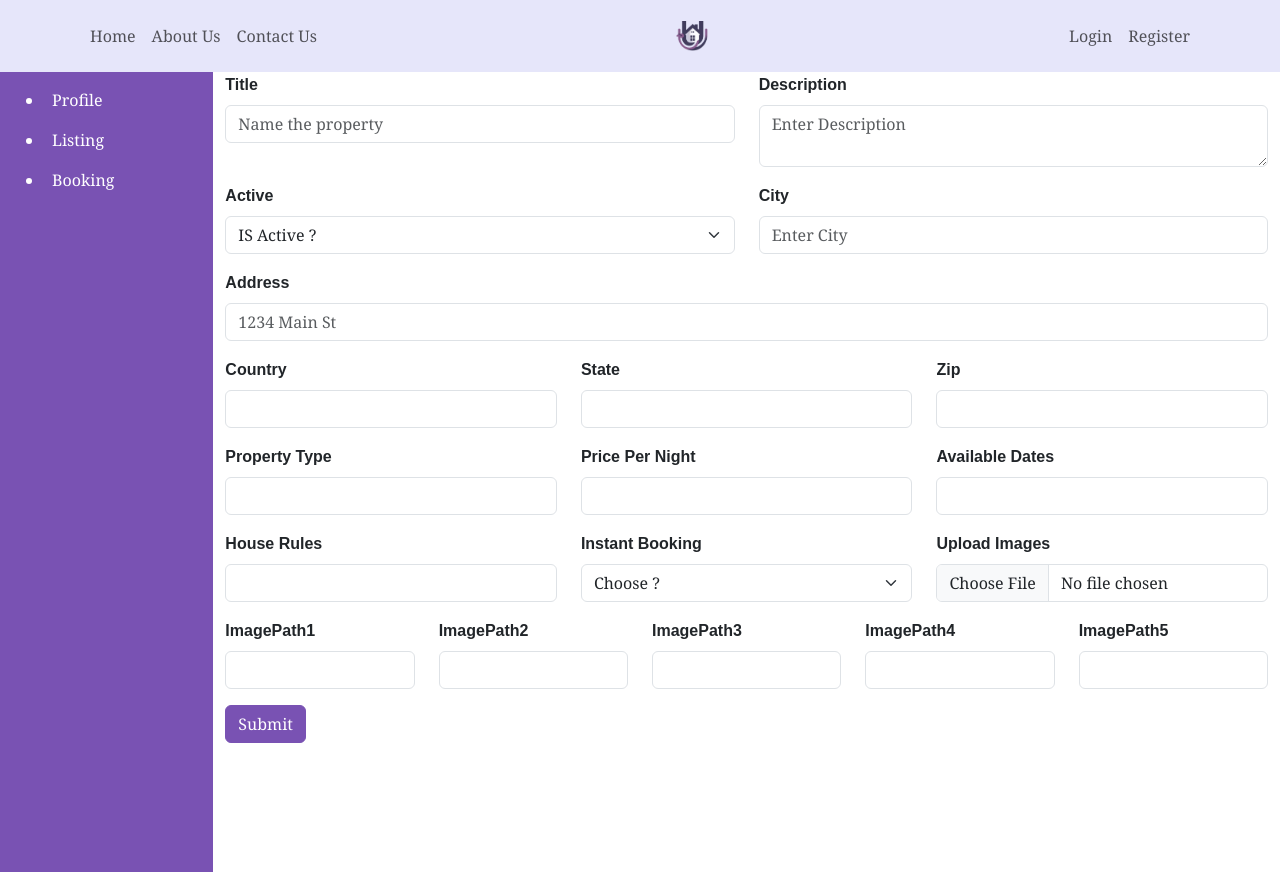
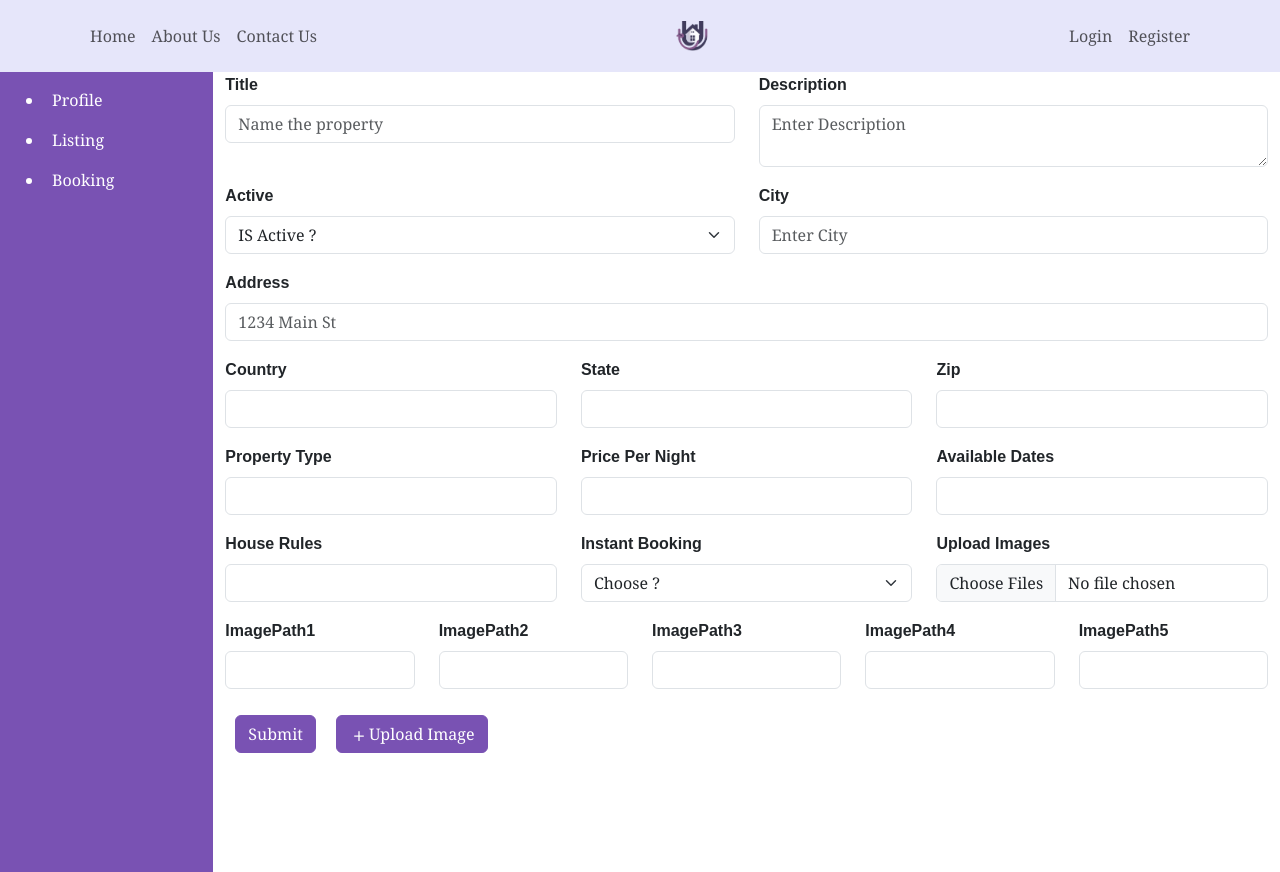
Before and after one commit to saud-ansari/Urbanstay-Ui, a React (Create React App) app: page /landlord/AddProperty/1 in a window 1280 px wide. Built offline with nearby package versions, Linux system fonts and the light colour scheme; no server answers.

Commit message:
Booking/Imageproperty added

```diff
--- a/src/App.js
+++ b/src/App.js
@@ -1,5 +1,5 @@
 import React, { useEffect, useState } from 'react';
-import { Button, Container, Image, Nav, Navbar } from 'react-bootstrap';
+import { Container, Image, Nav, Navbar } from 'react-bootstrap';
 import { Link, Navigate, Route, Routes, useNavigate } from 'react-router-dom';
 import { ToastContainer } from 'react-toastify';
 import Home from './pages/Home/Home';
@@ -22,6 +22,7 @@ import TenantPanel from './pages/Tenants/TenantPanel';
 import TProfile from './pages/Tenants/TProfile';
 import Dropdown from 'react-bootstrap/Dropdown';
 import { BoxArrowRight } from 'react-bootstrap-icons';
+import Booking from './pages/Landlord/Booking/Booking';
 
 const App = () => {
 
@@ -82,7 +83,7 @@ const App = () => {
       const parsedInfo = JSON.parse(userInfo);
       setId(parsedInfo.id); // Extract and store `id`
     }
-  }, []);
+  }, [id]);
 
 
   const handlelogout = () => {
@@ -146,10 +147,10 @@ const App = () => {
 
                     {
                       navLord &&
-                      <Button style={{ backgroundColor: '#7952b3', color: 'white', height: '39px' ,margin: '0 20px'}}
+                      <p className='Navbar' style={{ cursor: 'pointer', margin:'15px 15px' }}
                         onClick={() => navigate(`landlord/AddProperty`)}>
                         Add Listing
-                      </Button>
+                      </p>
                     }
 
                     <Dropdown>
@@ -195,10 +196,6 @@ const App = () => {
                         </Dropdown.Item>
                       </Dropdown.Menu>
                     </Dropdown>
-
-
-
-
                   </>
                 ) : (
                   <>
@@ -227,6 +224,7 @@ const App = () => {
           <Route path='Profile' element={<Profile />} />
           <Route path='listing' element={<Listing id={id} />} />
           <Route path='AddProperty/:id?' element={<Property iid={id} />} />
+          <Route path='booking' element={<Booking id={id} />} />
         </Route>
         {/* Tenants */}
         <Route path='tenants' element={<TenantPanel />}>
--- a/src/pages/ContactUs/ContactUs.js
+++ b/src/pages/ContactUs/ContactUs.js
@@ -1,6 +1,6 @@
 import React, { useState } from 'react'
 import { Button, Card, CardBody, Col, Container, Form, Row } from 'react-bootstrap'
-import { ChatLeftDotsFill, Envelope, EnvelopeFill, GeoAltFill, TelephoneFill } from 'react-bootstrap-icons';
+import { ChatLeftDotsFill, EnvelopeFill, GeoAltFill, TelephoneFill } from 'react-bootstrap-icons';
 import "./ContactUs.css";
 
 const ContactUs = () => {
--- a/src/pages/Landlord/AddProperty/Property.js
+++ b/src/pages/Landlord/AddProperty/Property.js
@@ -7,14 +7,16 @@ import Row from "react-bootstrap/Row";
 import { useNavigate, useParams } from "react-router-dom";
 import { toast } from "react-toastify";
 import { apiBaseUrl } from "../../../constants/apiConstant";
+import { Plus } from "react-bootstrap-icons";
 
 const Property = ({ iid }) => {
-
-  const {id} = useParams();
+  const [uploading, setUploading] = useState(false);
+  const [files, setFiles] = useState([]);
+  const { id } = useParams();
   const navigate = useNavigate();
 
   const [property, setProperty] = useState({
-    hostId: id ? '': iid,
+    hostId: id ? "" : iid,
     title: "",
     description: "",
     imagePath: "",
@@ -22,7 +24,7 @@ const Property = ({ iid }) => {
     imagePath3: "",
     imagePath4: "",
     imagePath5: "",
-    isActive: id ? '': 1,
+    isActive: id ? "" : 1,
     address: "",
     city: "",
     country: "",
@@ -36,7 +38,7 @@ const Property = ({ iid }) => {
 
   const handleChange = (e) => {
     const { name, value } = e.target;
-    if((name === "pricePerNight" || name === "zipCode") && isNaN(value))
+    if ((name === "pricePerNight" || name === "zipCode") && isNaN(value))
       return;
 
     setProperty({
@@ -51,7 +53,7 @@ const Property = ({ iid }) => {
   };
 
   const handleSubmit = () => {
-    if(
+    if (
       property.title &&
       property.description &&
       property.imagePath &&
@@ -70,23 +72,25 @@ const Property = ({ iid }) => {
       property.houseRules &&
       property.instantBooking !== " " &&
       property.isActive !== " "
-      ){
-    if(id){
-      axios.put(`${apiBaseUrl}/Property/${id}`,property)
-      .then((res)=> {
-        if(res){
+    ) {
+      if (id) {
+        axios
+          .put(`${apiBaseUrl}/Property/${id}`, property)
+          .then((res) => {
+            if (res) {
               toast.success("Property updated successfully");
-          navigate(`/landlord/listing`)
+              navigate(`/landlord/listing`);
             }
           })
-      .catch((err) => {console.log(err)})
-    }
-    else{
+          .catch((err) => {
+            console.log(err);
+          });
+      } else {
         axios
           .post(`http://localhost:57614/api/Property`, property)
           .then((res) => {
-        if(res){
-          navigate(`/landlord/listing`)
+            if (res) {
+              navigate(`/landlord/listing`);
               toast.success("Property added successfully");
             }
           })
@@ -99,13 +103,13 @@ const Property = ({ iid }) => {
             }
           });
       }
-  } else{
+    } else {
       toast.error("Please fill all the fields");
     }
   };
 
   useEffect(() => {
-    if(id){
+    if (id) {
       axios
         .get(`${apiBaseUrl}/Property/ById/${id}`)
         .then((res) => {
@@ -116,6 +120,52 @@ const Property = ({ iid }) => {
         .catch((err) => console.log(err));
     }
   }, [id]);
+
+  const handleUplaoad = (e) => {
+  setFiles([...e.target.files]);
+  };
+
+
+
+  const handlefileImage = () => {
+    if (files.length !== 5) {
+      toast.error("Please select exactly 5 images.");
+      return;
+    }
+
+    setUploading(true);
+    const formData = new FormData();
+    files.forEach((file) => {
+      formData.append("file", file);
+    });
+
+    // Upload files
+    axios
+      .post("http://localhost:57614/api/Property/upload", formData)
+      .then((res) => {
+        if (res.data && res.data.imagePaths && res.data.imagePaths.length === 5) {
+          setProperty({
+            ...property,
+            imagePath: res.data.imagePaths[0],
+            imagePath2: res.data.imagePaths[1],
+            imagePath3: res.data.imagePaths[2],
+            imagePath4: res.data.imagePaths[3],
+            imagePath5: res.data.imagePaths[4],
+          });
+          toast.success("Images added successfully!");
+        } else {
+          toast.error("Failed to process uploaded images.");
+        }
+      })
+      .catch((err) => {
+        console.error("Upload error:", err);
+        toast.error("Failed to upload images.");
+      })
+      .finally(() => {
+        setUploading(false);
+      });
+  };
+
 
   return (
     <>
@@ -261,7 +311,12 @@ const Property = ({ iid }) => {
 
           <Form.Group as={Col} controlId="formGridZip">
             <Form.Label>Upload Images</Form.Label>
-            <Form.Control type="file" />
+            <Form.Control
+              type="file"
+              multiple
+              onChange={handleUplaoad}
+              disabled={uploading}
+            />
           </Form.Group>
         </Row>
 
@@ -313,16 +368,23 @@ const Property = ({ iid }) => {
         </Row>
 
         <Button
+          disabled={uploading}
           style={{
             backgroundColor: "#7952b3",
             color: "White",
             borderColor: "#7952b3",
-            marginBottom: "10px",
+            margin: "10px 10px",
           }}
           onClick={handleSubmit}
         >
           Submit
         </Button>
+        <Button disabled={uploading} style={{
+            backgroundColor: "#7952b3",
+            color: "White",
+            borderColor: "#7952b3",
+            margin: "10px 10px",
+          }} onClick={()=>handlefileImage()}> <Plus size={20}/>Upload Image</Button>
       </Form>
     </>
   );
--- /dev/null
+++ b/src/pages/Landlord/Booking/Booking.js
@@ -0,0 +1,62 @@
+import axios from "axios";
+import React, { useEffect, useState } from "react";
+import { apiBaseUrl } from "../../../constants/apiConstant";
+import { Accordion } from "react-bootstrap";
+import { format } from "date-fns";
+
+const Booking = ({ id }) => {
+  const [booking, setBooking] = useState([]);
+
+  useEffect(() => {
+    axios
+      .get(`${apiBaseUrl}/Booking/${id}`)
+      .then((res) => {
+        setBooking(res.data);
+      })
+      .catch((err) => console.log(err));
+  }, [id]);
+
+  return (
+    <>
+      <h2 className="text-center my-5">Booking Details</h2>
+      {booking &&
+        booking.map((book, index) => (
+          <Accordion defaultActiveKey="0" className="mx-5" key={index}>
+            <Accordion.Item eventKey={index.toString()}>
+              <Accordion.Header>
+                {/* Flex container to space out the header content */}
+                <div className="d-flex w-100 justify-content-between align-items-center">
+                  {/* Property Name */}
+                  <h4>{book.propertyName}</h4>
+
+                  {/* Status Button */}
+                  <button
+                    style={{
+                      color: book.status === "pending" ? "red" : "green",
+                      border: "1px solid black",
+                      backgroundColor: "transparent",
+                      margin: "0 20px",
+                      padding: "10px 15px",
+                    }}
+                  >
+                    {book.status && book.status === "pending"
+                      ? "Not Confirmed"
+                      : "Confirmed"}
+                  </button>
+                </div>
+              </Accordion.Header>
+              <Accordion.Body>
+                <strong>Name : </strong> {book.guestName} <br />
+                <strong>In Date : </strong> {(book.checkInDate && format(book.checkInDate, "dd-MM-yyyy")) || "N/A"} <br />
+                <strong> Out Date : </strong> {(book.checkOutDate && format(book.checkOutDate,"dd-MM-yyyy")) || "N/A"} <br />
+                <strong>No Of Guests : </strong> {book.numberOfGuests} <br />
+                <strong>Amount : </strong> {book.totalPrice} <br />
+              </Accordion.Body>
+            </Accordion.Item>
+          </Accordion>
+        ))}
+    </>
+  );
+};
+
+export default Booking;
--- a/src/pages/Landlord/LandLordPanel/LordPanel.js
+++ b/src/pages/Landlord/LandLordPanel/LordPanel.js
@@ -42,15 +42,12 @@ const LordPanel = () => {
                 </li>
                 <li className="p-2">
                   <NavLink
-                    to="/landlord/Profile"
+                    to="/landlord/booking"
                     className="text-white nav-link"
                   >
                     Booking
                   </NavLink>
                 </li>
-                {/* <li className='p-2'>
-                          <NavLink to='/home' className='text-white nav-link' onClick={logout}>Logout</NavLink>
-                      </li> */}
               </ul>
             </aside>
           </Col>
--- a/src/pages/Landlord/Listing/Listing.js
+++ b/src/pages/Landlord/Listing/Listing.js
@@ -9,7 +9,6 @@ import { toast } from 'react-toastify';
 
 
 const Listing = ({id}) => {
-
 
   const [property,setProperty] = useState([]);
   const navigate = useNavigate();
```
Also changed, not shown: src/components/PropertyCard/PopularProperties.js (+0 -9 lines). Lines whose indentation alone changed are shown as unchanged.
